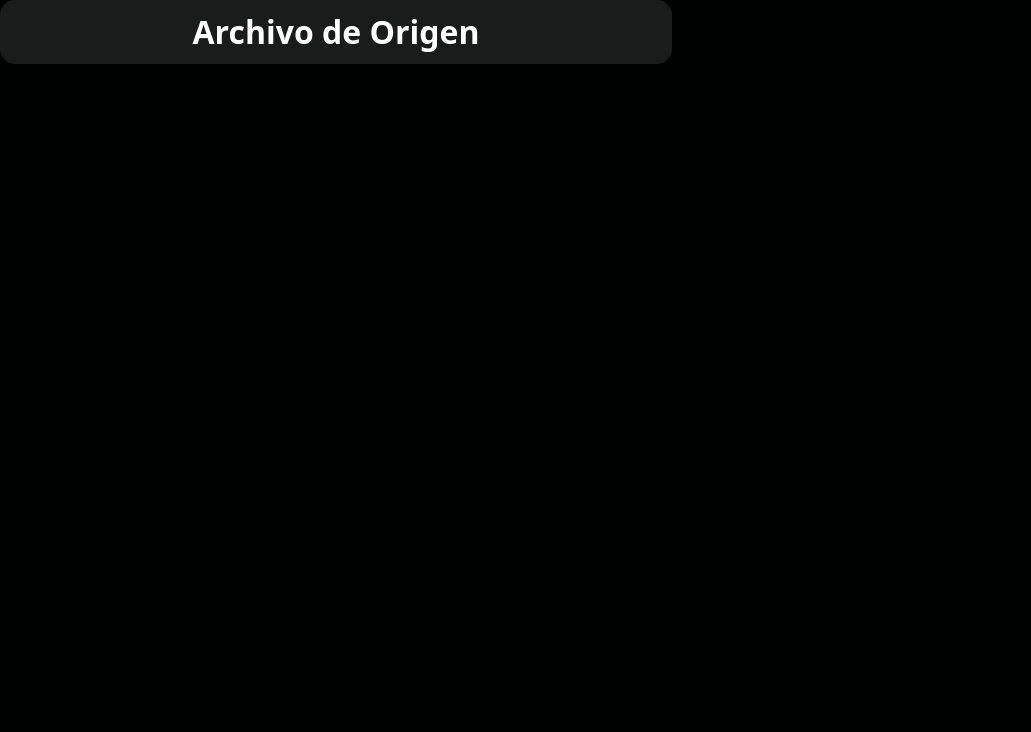
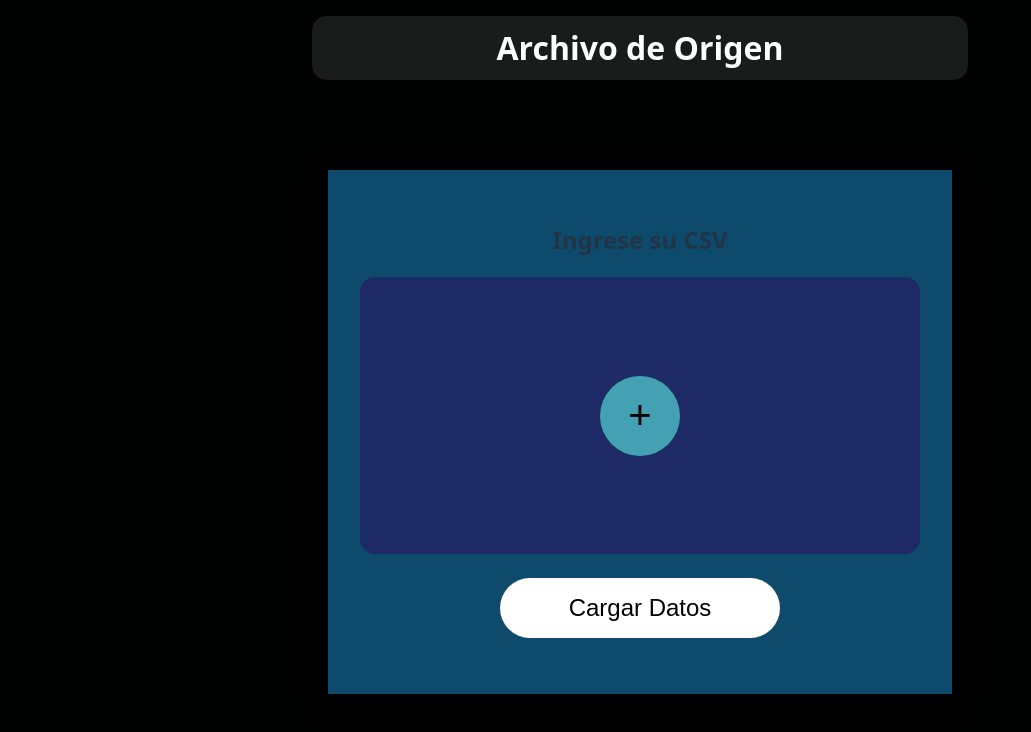
Before and after one commit to AllanDBB/bank-campaign-insights, a React (Vite) app: page / in a window 1280 px wide. Shown: the top 732 px of the page, without its empty margins (0-1031 px from the left). Built offline with nearby package versions, Linux system fonts and the light colour scheme.

Commit message:
Paso 1 Pantalla Carga
Carga input para la entrada de los datos

```diff
--- a/src/components/fileloadbox/InputFileBox.jsx
+++ b/src/components/fileloadbox/InputFileBox.jsx
@@ -0,0 +1,45 @@
+import React, { useRef, useState } from "react";
+import styles from "./InputFileBox.module.css"
+import PlusButton from "../plusButton/PlusButton";
+
+function InputFileBox({width, height}){
+
+    const [file, setFile] = useState(null);
+    const inputBoxRef = useRef();
+
+    const handleFileBoxChg = (evt) => {
+        let newFile = evt.target.file[0];
+        setFile(newFile)
+    }
+    const handleDragDrop = (evt) =>{
+        evt.preventDefault();
+        let newFile = evt.dataTransfer.file[0];
+        setFile(newFile)
+    }
+    const handlePickFile = () => inputBoxRef.current.click();
+
+
+
+    return(
+        <div className={styles.container} style={{width:width, height:height}}>
+            <div className={styles.card}>
+                <h2>Ingrese su CSV</h2>
+                <div className={styles.dropZone}
+                onDrop={handleDragDrop}
+                onClick={handlePickFile}>
+                    <PlusButton width={"5rem"} height={"5rem"} action={null}></PlusButton>
+                    {file && <p>{file.name}</p>}
+                </div>
+                <input
+                type="file"
+                ref={inputBoxRef}
+                onChange={handleFileBoxChg}
+                style={{display:"none"}}
+                accept=".csv"/>
+                <button className={styles.loadButton}>Cargar Datos</button>
+            </div>
+        </div>
+    )
+}
+
+export default InputFileBox
--- a/src/components/fileloadbox/InputFileBox.module.css
+++ b/src/components/fileloadbox/InputFileBox.module.css
@@ -0,0 +1,51 @@
+.container{
+    display: flex;
+    align-items: center;
+    justify-content: center;
+}
+
+.card{
+    background-color: var(--primaryDark);
+    padding: 2rem;
+    width: 100%;
+    height: 100%;
+    text-align: center;
+    box-shadow: 0 8px 20px black;
+}
+
+.title{
+    color: white;
+    margin-bottom: 1.5rem;
+    font-size: 24px;
+}
+
+.dropZone{
+    background-color: var(--primaryDarkShade);
+    height: 60%;
+    border-radius: 15px;
+    display: flex;
+    align-items: center;
+    justify-content: center;
+    position: relative;
+    cursor: pointer;
+    margin-bottom: 1.5rem;
+}
+
+.loadButton{
+    padding: 1rem;
+    background-color: white;
+    color: black;
+    border-radius: 30px;
+    border: none;
+    height: fit-content;
+    width: 50%;
+    font-size: 24px;
+    cursor: pointer;
+    transition: .4s;
+}
+
+.loadButton:hover{
+    background-color: black;
+    color: white;
+    transition: .2s;
+}
--- /dev/null
+++ b/src/components/plusButton/PlusButton.jsx
@@ -0,0 +1,24 @@
+import React from "react";
+
+function PlusButton({height, width, action}){
+    let buttonStyle = {
+        fontSize: '250%',
+        backgroundColor: 'var(--primaryLight)',
+        borderRadius: '50%',
+        display: 'flex',
+        justifyContent: 'center',
+        alignItems: 'center',
+        cursor: 'pointer',
+        border: 'none',
+        padding: '1rem',
+        width: width,
+        height: height
+    }
+
+    return(
+        <button style={buttonStyle}
+            onClick={action}>+</button>
+    )
+}
+
+export default PlusButton
--- a/src/index.css
+++ b/src/index.css
@@ -1,5 +1,6 @@
 :root {
   --primaryDark: #0D4A6B;
+  --primaryDarkShade: #1e2a66;
   --primaryLight: #44A1B4;
   --blackBackground: #000101;
 
--- a/src/pages/DataLoad/DataLoad.jsx
+++ b/src/pages/DataLoad/DataLoad.jsx
@@ -2,6 +2,7 @@ import React, { useState } from "react";
 import styles from "./DataLoad.module.css"
 import { useNavigate } from "react-router-dom";
 import TitleCard from "../../components/titleCard/TitleCard";
+import InputFileBox from "../../components/fileloadbox/InputFileBox";
 
 function DataLoad() {
     const [step, setStep] = useState('fileload')
@@ -14,6 +15,7 @@ function DataLoad() {
     return (
         <div className={styles.mainContainer}>
             <TitleCard text={'Archivo de Origen'} width={'50%'}></TitleCard>
+            <InputFileBox width={"50%"} height={"60%"}></InputFileBox>
         </div>
     );
 }
--- a/src/pages/DataLoad/DataLoad.module.css
+++ b/src/pages/DataLoad/DataLoad.module.css
@@ -3,12 +3,10 @@
     width: 100vw;
     height: 100vh;
     background-color: var(--blackBackground);
-    padding: 0;
     margin: 0;
+    padding: 1rem;
+    box-sizing: border-box;
+    display: flex;
+    flex-wrap: wrap;
+    justify-content: center;
 }
-
-.dataLoadContainer{
-    background-color: white;
-    width: 50%;
-    height: 50%;
-}
```
